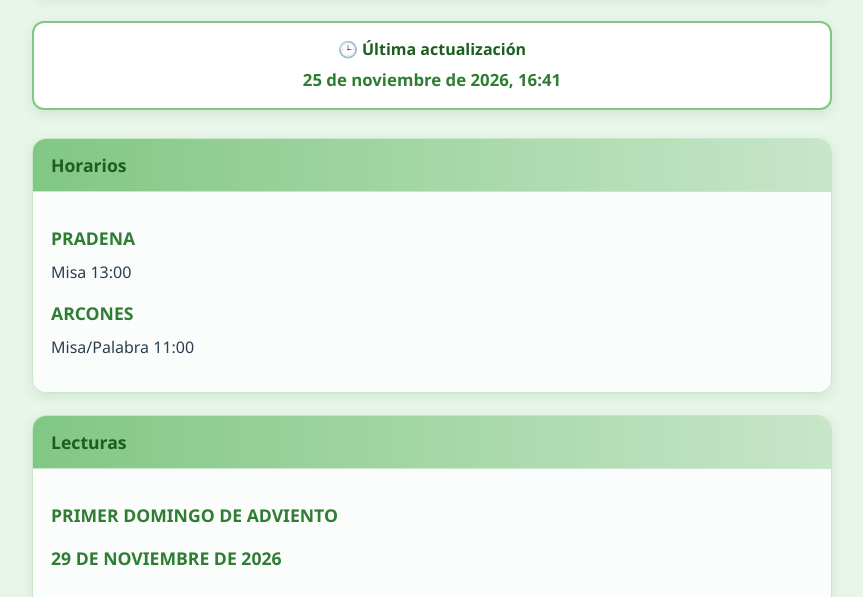
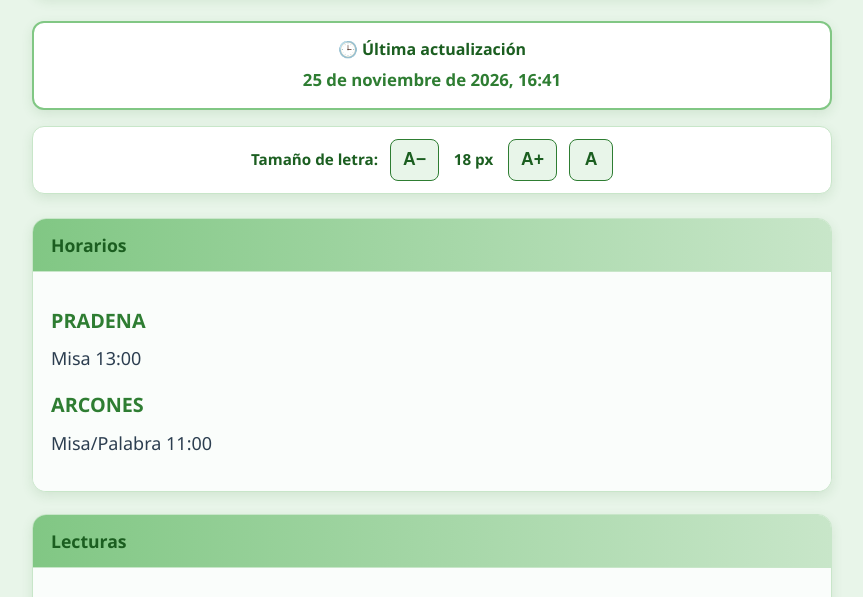
Before and after one commit to parroquia2027/sierra, a plain HTML site: page index.html in a window 1280 px wide. Shown: the part 171-768 px from the top of the page, without its empty margins (208-1071 px from the left). Drawn offline with Linux system fonts and the light colour scheme.

Commit message:
Implement text size controls and style adjustments
Added controls for adjusting text size and updated styles.

```diff
--- a/index.html
+++ b/index.html
@@ -16,6 +16,7 @@
       --blanco: #ffffff;
       --gris-texto: #333333;
       --sombra: 0 4px 12px rgba(46, 125, 50, 0.12);
+      --tamano-texto: 18px;
     }
 
     * {
@@ -65,7 +66,7 @@
       border: 2px solid var(--verde-medio);
       border-radius: 12px;
       padding: 14px 20px;
-      margin-bottom: 28px;
+      margin-bottom: 16px;
       text-align: center;
       box-shadow: var(--sombra);
       font-size: 0.95rem;
@@ -82,6 +83,55 @@
       color: var(--verde-oscuro);
       font-weight: 600;
       font-size: 1.05rem;
+    }
+
+    .controles-letra {
+      display: flex;
+      align-items: center;
+      justify-content: center;
+      gap: 12px;
+      margin-bottom: 24px;
+      padding: 12px;
+      background: var(--blanco);
+      border: 1px solid var(--verde-suave);
+      border-radius: 12px;
+      box-shadow: var(--sombra);
+    }
+
+    .controles-letra span {
+      color: var(--verde-texto);
+      font-weight: 600;
+      font-size: 0.95rem;
+    }
+
+    .boton-letra {
+      min-width: 44px;
+      min-height: 42px;
+      padding: 6px 12px;
+      border: 1px solid var(--verde-oscuro);
+      border-radius: 8px;
+      background: var(--verde-palido);
+      color: var(--verde-texto);
+      font-size: 1.1rem;
+      font-weight: 700;
+      cursor: pointer;
+    }
+
+    .boton-letra:active {
+      background: var(--verde-suave);
+    }
+
+    .boton-letra:focus-visible {
+      outline: 3px solid var(--verde-medio);
+      outline-offset: 3px;
+    }
+
+    .tamano-actual {
+      min-width: 45px;
+      text-align: center;
+      color: var(--verde-texto);
+      font-weight: 700;
+      font-size: 0.9rem;
     }
 
     .seccion {
@@ -108,21 +158,22 @@
       overflow-x: hidden;
       padding: 18px;
       word-wrap: break-word;
-      font-size: 1rem;
-      line-height: 1.65;
+      font-size: var(--tamano-texto);
+      line-height: 1.7;
       color: #2c3e50;
       background: #fafdfb;
     }
 
     .texto-scrollable h3 {
       color: var(--verde-oscuro);
-      font-size: 1.1rem;
+      font-size: 1.1em;
       margin: 14px 0 6px;
       font-weight: 700;
     }
 
     .texto-scrollable p {
       margin: 4px 0;
+      font-size: 1em;
     }
 
     .texto-scrollable::-webkit-scrollbar {
@@ -149,9 +200,8 @@
       }
 
       .texto-scrollable {
-        max-height: 240px;
+        max-height: 300px;
         padding: 14px;
-        font-size: 0.95rem;
       }
 
       .seccion-titulo {
@@ -162,6 +212,11 @@
       .ultima-actualizacion {
         padding: 12px 14px;
         font-size: 0.9rem;
+      }
+
+      .controles-letra {
+        gap: 8px;
+        padding: 10px 6px;
       }
     }
 
@@ -188,14 +243,38 @@
       <span class="fecha" id="fecha-actualizacion">Cargando...</span>
     </div>
 
+    <!-- Controles para aumentar o reducir el tamaño de letra -->
+    <div class="controles-letra" aria-label="Controles del tamaño de letra">
+      <span>Tamaño de letra:</span>
+
+      <button class="boton-letra" id="reducir-letra"
+        type="button" aria-label="Reducir tamaño de letra">
+        A−
+      </button>
+
+      <span class="tamano-actual" id="tamano-actual" aria-live="polite">
+        18 px
+      </span>
+
+      <button class="boton-letra" id="aumentar-letra"
+        type="button" aria-label="Aumentar tamaño de letra">
+        A+
+      </button>
+
+      <button class="boton-letra" id="restablecer-letra"
+        type="button" aria-label="Restablecer tamaño de letra">
+        A
+      </button>
+    </div>
+
     <div class="seccion">
       <div class="seccion-titulo">Horarios</div>
-      <div class="texto-scrollable" id="texto1">Cargando lecturas...</div>
+      <div class="texto-scrollable" id="texto1">Cargando horarios...</div>
     </div>
 
     <div class="seccion">
       <div class="seccion-titulo">Lecturas</div>
-      <div class="texto-scrollable" id="texto2">Cargando horarios...</div>
+      <div class="texto-scrollable" id="texto2">Cargando lecturas...</div>
     </div>
 
     <div class="seccion">
@@ -267,7 +346,7 @@
         if (
           /^(Is|Sal|Rom|1 Cor|2 Cor|Mt|Mc|Lc|Jn|Ef|Flp|Col|Ap|Hch|Jr|Ez|Gn|Ex)\s/i.test(t)
         ) {
-          return `<p style="color:#558b55;font-size:0.95rem;margin:2px 0 6px">${seguro}</p>`;
+          return `<p style="color:#558b55;font-size:0.95em;margin:2px 0 6px">${seguro}</p>`;
         }
 
         // Fórmulas litúrgicas
@@ -293,7 +372,7 @@
         }
 
         // Texto normal
-        return `<p style="margin:4px 0;line-height:1.65">${seguro}</p>`;
+        return `<p style="margin:4px 0;line-height:1.7">${seguro}</p>`;
 
       }).join('');
     }
@@ -329,6 +408,38 @@
     cargarTexto('texto4', 'aviso2.txt');
     cargarTexto('texto5', 'aviso3.txt');
 
+    // Controlar el tamaño de letra de las cinco cajas
+    (function() {
+
+      let tamano = 18;
+
+      const raiz = document.documentElement;
+      const indicador = document.getElementById('tamano-actual');
+
+      function actualizarTamano() {
+        raiz.style.setProperty('--tamano-texto', tamano + 'px');
+        indicador.textContent = tamano + ' px';
+      }
+
+      document.getElementById('reducir-letra').addEventListener('click', function() {
+        tamano = Math.max(14, tamano - 2);
+        actualizarTamano();
+      });
+
+      document.getElementById('aumentar-letra').addEventListener('click', function() {
+        tamano = Math.min(24, tamano + 2);
+        actualizarTamano();
+      });
+
+      document.getElementById('restablecer-letra').addEventListener('click', function() {
+        tamano = 18;
+        actualizarTamano();
+      });
+
+      actualizarTamano();
+
+    })();
+
     // Fecha de última modificación
     (function() {
 
```
